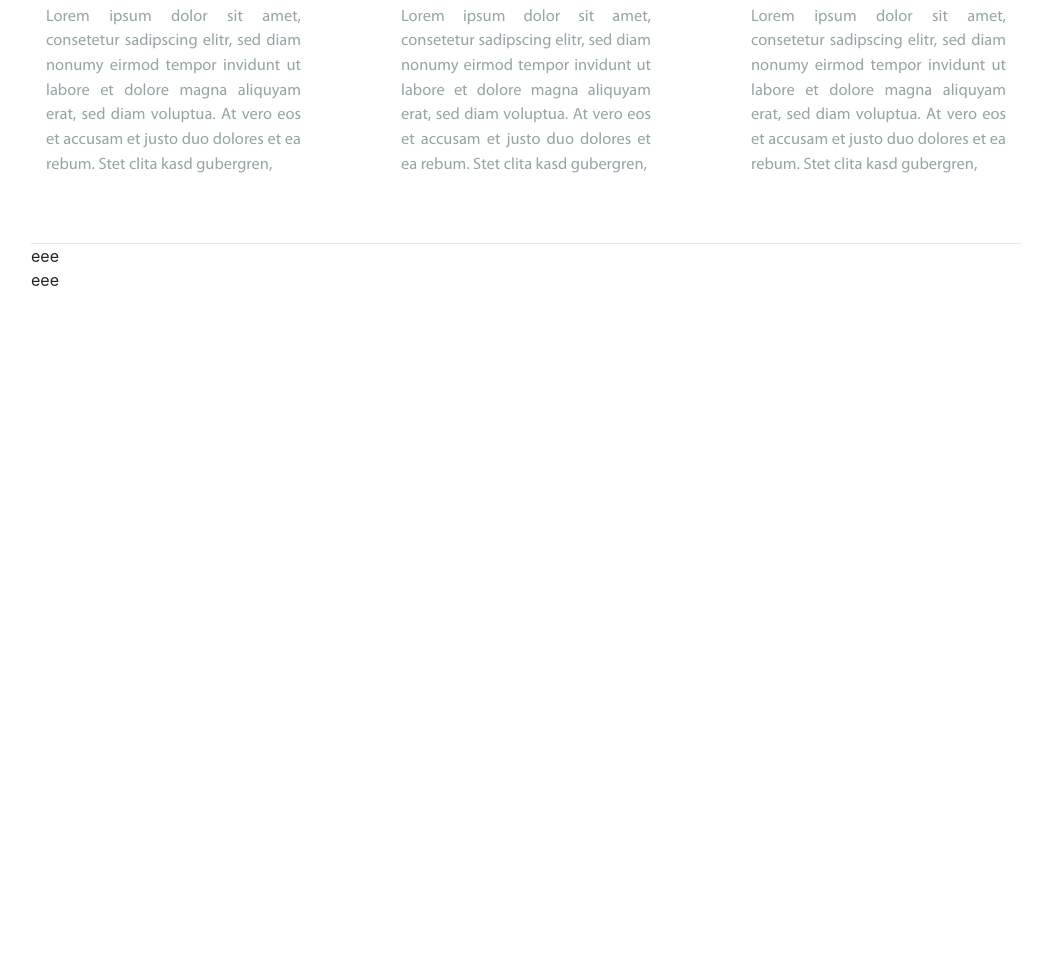
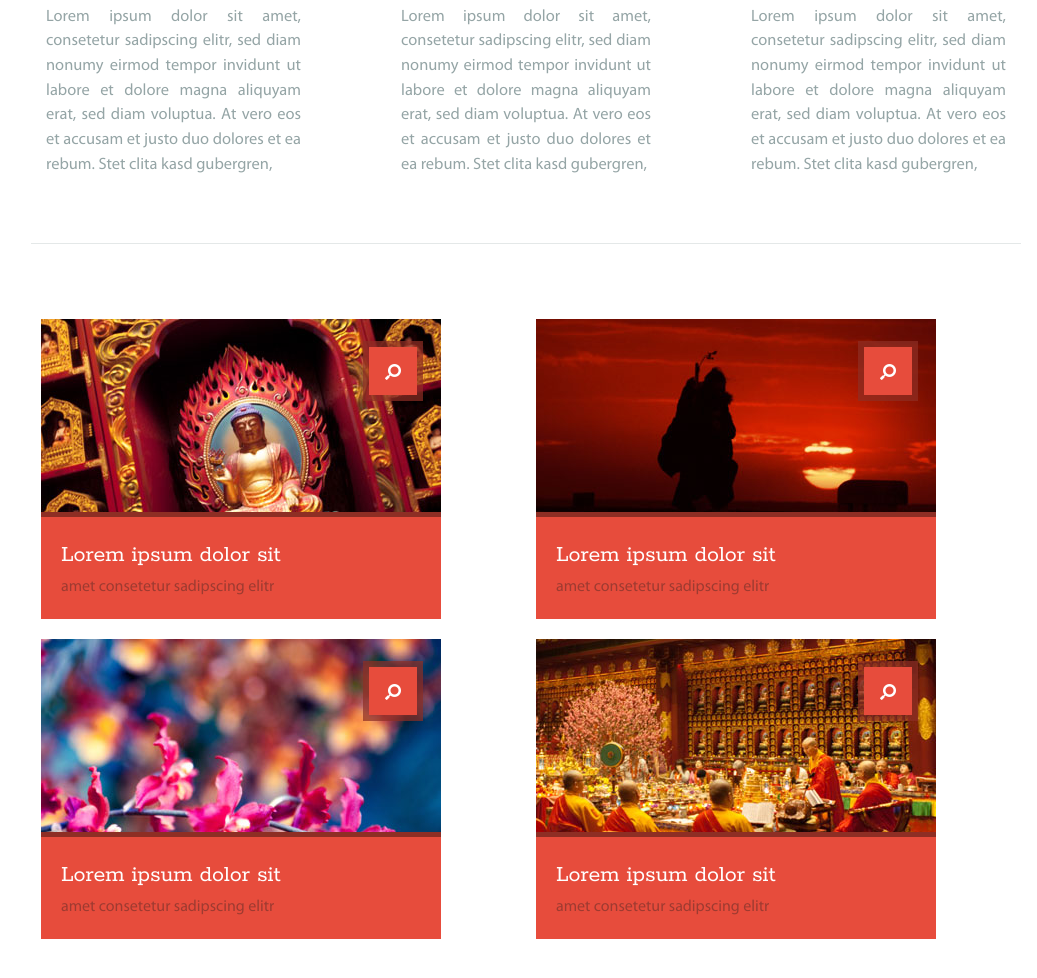
Before and after one commit to Rusletov/redsite, a plain HTML site: page index.html in a window 1280 px wide. Shown: the part 1086-2064 px from the top of the page, without its empty margins (114-1151 px from the left). Before the commit the page ends 1378 px from the top, so only its background shows below. Drawn offline with nearby package versions, Linux system fonts and the light colour scheme.

Commit message:
created and edited gallery

```diff
--- a/css/main.css
+++ b/css/main.css
@@ -2,6 +2,7 @@
 
 body {
 	font-size: medium;
+	height: 10000px;
 }
 
 @font-face {
@@ -218,6 +219,8 @@ header nav > ul > li a.active {
 
 /* Main Content*/
 
+/* Intro section */
+
 #intro {
 	padding-top: 147px;
 	padding-bottom: 50px;
@@ -286,7 +289,108 @@ main .intro-item p {
 	padding: 0;
 	text-align: justify;
 }
+/* End Intro section */
 
+/* Gallery section*/
+
+#gallery {
+	padding-top: 65px;
+}
+
+#gallery .img-container {
+	padding: 10px;
+
+}
+
+.img-description {
+	position: absolute;
+	bottom: 10px;
+	width: 400px;
+	color: white;
+	background: #e74c3c;
+	border-top: 5px solid #8e2e24;
+	padding: 20px;
+}
+
+.magnifier {
+	background: #e74c3c url(../images/magnifier.png) no-repeat center center;
+	border: 6px solid rgba(142, 46, 36, 0.70);
+    -webkit-background-clip: padding-box; /* for Safari */
+    background-clip: padding-box; /* for IE9+, Firefox 4+, Opera, Chrome */
+	width: 60px;
+	height: 60px;
+	position: absolute;
+	top: 10%;
+	left: 67%;
+	cursor: pointer;
+}
+
+@media screen and (max-width: 768px) {
+	.magnifier {
+		display: none;
+	}
+}
+
+@media screen and (max-width: 320px) {
+	.img-description {
+		width: 300px;
+	}
+}
+
+@media screen and (min-width: 375px) {
+	.img-description {
+		width: 355px;
+	}
+}
+
+@media screen and (min-width: 425px) {
+	.img-description {
+		width: 400px;
+	}
+}
+
+@media screen and (min-width: 576px) {
+	.img-description {
+		width: 400px;
+	}
+}
+
+@media screen and (min-width: 576px) {
+	.img-description {
+		width: 400px;
+	}
+}
+
+@media screen and (min-width: 768px) {
+	.img-description {
+		width: 340px;
+	}
+}
+
+@media screen and (min-width: 992px) {
+	.img-description {
+		width: 400px;
+	}
+}
+
+@media screen and (min-width: 1200px) {
+	.img-description {
+		width: 400px;
+	} /* remove*/
+}
+
+.img-description span:first-child {
+	font-family: 'Rokkitt', serif;
+	display: block;
+	font-size: 1.5em;
+}
+
+.img-description span:last-child {
+	font-family: 'Myriad Pro Regular', serif;
+	color: #9d3b31;
+}
+
+/* End Gallery section*/
 
 /* End Main Content */
 
--- a/index.html
+++ b/index.html
@@ -73,10 +73,40 @@
 			<section id="gallery">
 				<div class="container">
 					<div class="row">
-						eee
+						<div class="col-md-6 img-container">
+							<a class="magnifier"></a>
+							<img class="img-fluid" src="images/gallery-1.jpg" alt="Buddha" width="400" height="300">
+							<div class="img-description">
+								<span>Lorem ipsum dolor sit</span>
+								<span>amet consetetur sadipscing elitr</span>
+							</div>
+						</div>
+						<div class="col-md-6 img-container">
+							<a class="magnifier"></a>
+							<img class="img-fluid" src="images/gallery-2.jpg" alt="Sunset" width="400" height="300">
+							<div class="img-description">
+								<span>Lorem ipsum dolor sit</span>
+								<span>amet consetetur sadipscing elitr</span>
+							</div>
+						</div>
 					</div>
 					<div class="row">
-						eee
+						<div class="col-md-6 img-container">
+							<a class="magnifier"></a>
+							<img class="img-fluid" src="images/gallery-3.jpg" alt="Buddha" width="400" height="300">
+							<div class="img-description">
+								<span>Lorem ipsum dolor sit</span>
+								<span>amet consetetur sadipscing elitr</span>
+							</div>
+						</div>
+						<div class="col-md-6 img-container">
+							<a class="magnifier"></a>
+							<img class="img-fluid " src="images/gallery-4.jpg" alt="Buddha" width="400" height="300">
+							<div class="img-description">
+								<span>Lorem ipsum dolor sit</span>
+								<span>amet consetetur sadipscing elitr</span>
+							</div>
+						</div>
 					</div>
 				</div>
 			</section>
```
Also changed, not shown: images/gallery-1.jpg (added), images/gallery-2.jpg (added), images/gallery-3.jpg (added), images/gallery-4.jpg (added), images/magnifier.png (added).
